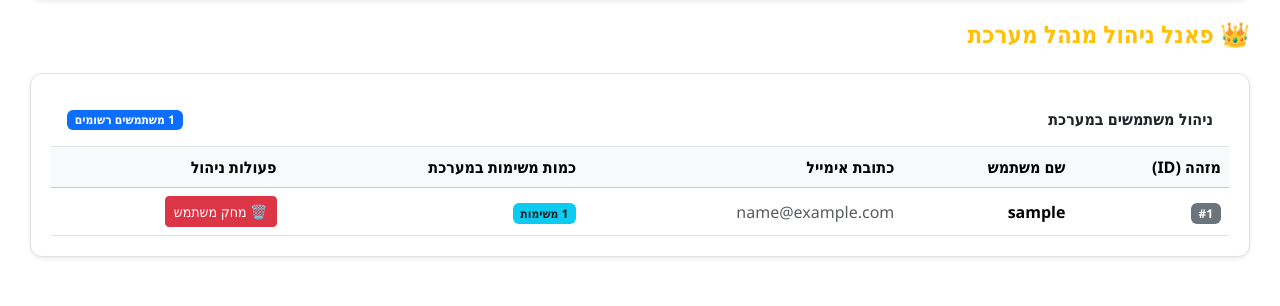
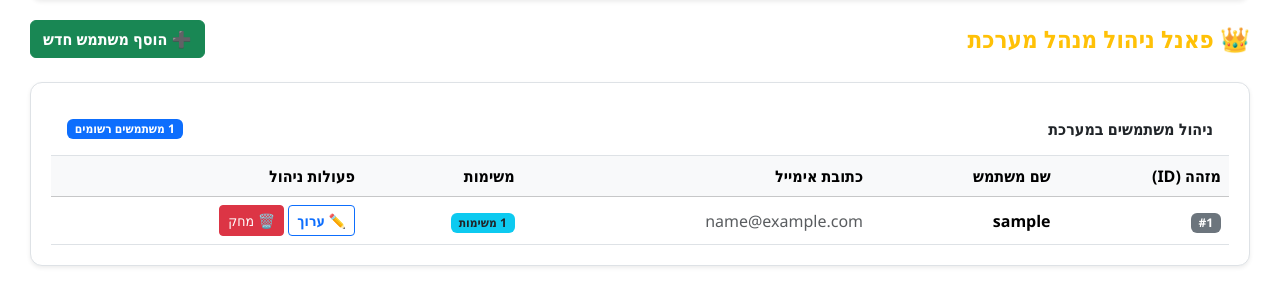
Before and after one commit to mv89-heb/task_manager, a Flask app: template app/templates/admin.html in a window 1280 px wide. Shown: the part 93-399 px from the top of the page. Run offline with Flask 3, Linux system fonts and the light colour scheme; the template is opened without the code that fills it: most values are stand-ins (such as "Sample title", 1, 10 or a date in 2020); some libraries are stand-ins or nearby versions.

Commit message:
Update admin.html

```diff
--- a/app/templates/admin.html
+++ b/app/templates/admin.html
@@ -3,6 +3,7 @@
 
 <div class="d-flex justify-content-between align-items-center mb-4">
     <h4 class="m-0 fw-bold text-warning">👑 פאנל ניהול מנהל מערכת</h4>
+    <a href="/admin/user/new" class="btn btn-success fw-bold">➕ הוסף משתמש חדש</a>
 </div>
 
 <div class="card-modern shadow-sm">
@@ -11,13 +12,14 @@
         <span class="badge bg-primary">{{ user_stats|length }} משתמשים רשומים</span>
     </div>
 
+    <div class="table-responsive">
         <table class="table align-middle mb-0 table-hover">
             <thead class="table-light">
                 <tr>
                     <th>מזהה (ID)</th>
                     <th>שם משתמש</th>
                     <th>כתובת אימייל</th>
-                <th>כמות משימות במערכת</th>
+                    <th>משימות</th>
                     <th class="text-end">פעולות ניהול</th>
                 </tr>
             </thead>
@@ -34,26 +36,23 @@
                     <td class="text-muted">{{ stats.user.email }}</td>
                     <td><span class="badge bg-info text-dark">{{ stats.task_count }} משימות</span></td>
                     <td class="text-end">
+                        <a href="/admin/user/{{ stats.user.id }}/edit" class="btn btn-sm btn-outline-primary fw-bold">✏️ ערוך</a>
+
                         {% if stats.user.username != 'mv' %}
                             <a href="/admin/delete_user/{{ stats.user.id }}"
-                           class="btn btn-sm btn-danger"
-                           onclick="return confirm('אזהרה חמורה: האם אתה בטוח שברצונך למחוק את המשתמש {{ stats.user.username }} ואת כל המשימות שלו? פעולה זו אינה הפיכה!')">
-                           🗑️ מחק משתמש
+                               class="btn btn-sm btn-danger ms-1"
+                               onclick="return confirm('האם אתה בטוח שברצונך למחוק את {{ stats.user.username }}? כל המשימות שלו יימחקו!')">
+                               🗑️ מחק
                             </a>
                         {% else %}
-                        <span class="text-muted small">מוגן מפני מחיקה</span>
+                            <button class="btn btn-sm btn-outline-secondary ms-1" disabled title="מוגן ממחיקה">🗑️ מחק</button>
                         {% endif %}
                     </td>
                 </tr>
                 {% endfor %}
-
-            {% if not user_stats %}
-            <tr>
-                <td colspan="5" class="text-center p-4 text-muted">אין משתמשים להצגה.</td>
-            </tr>
-            {% endif %}
             </tbody>
         </table>
     </div>
+</div>
 
 {% endblock %}
```
Lines whose indentation alone changed are shown as unchanged.
